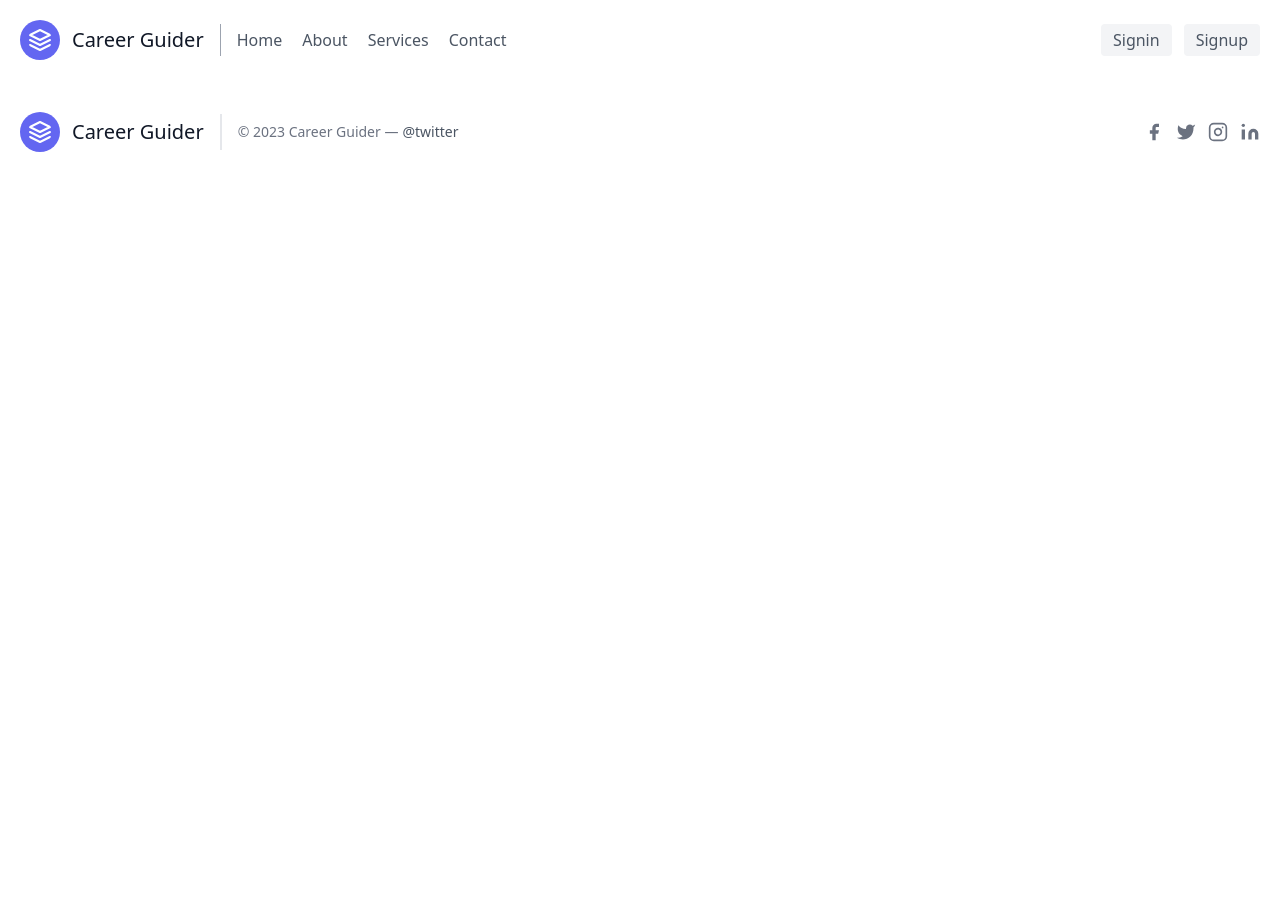
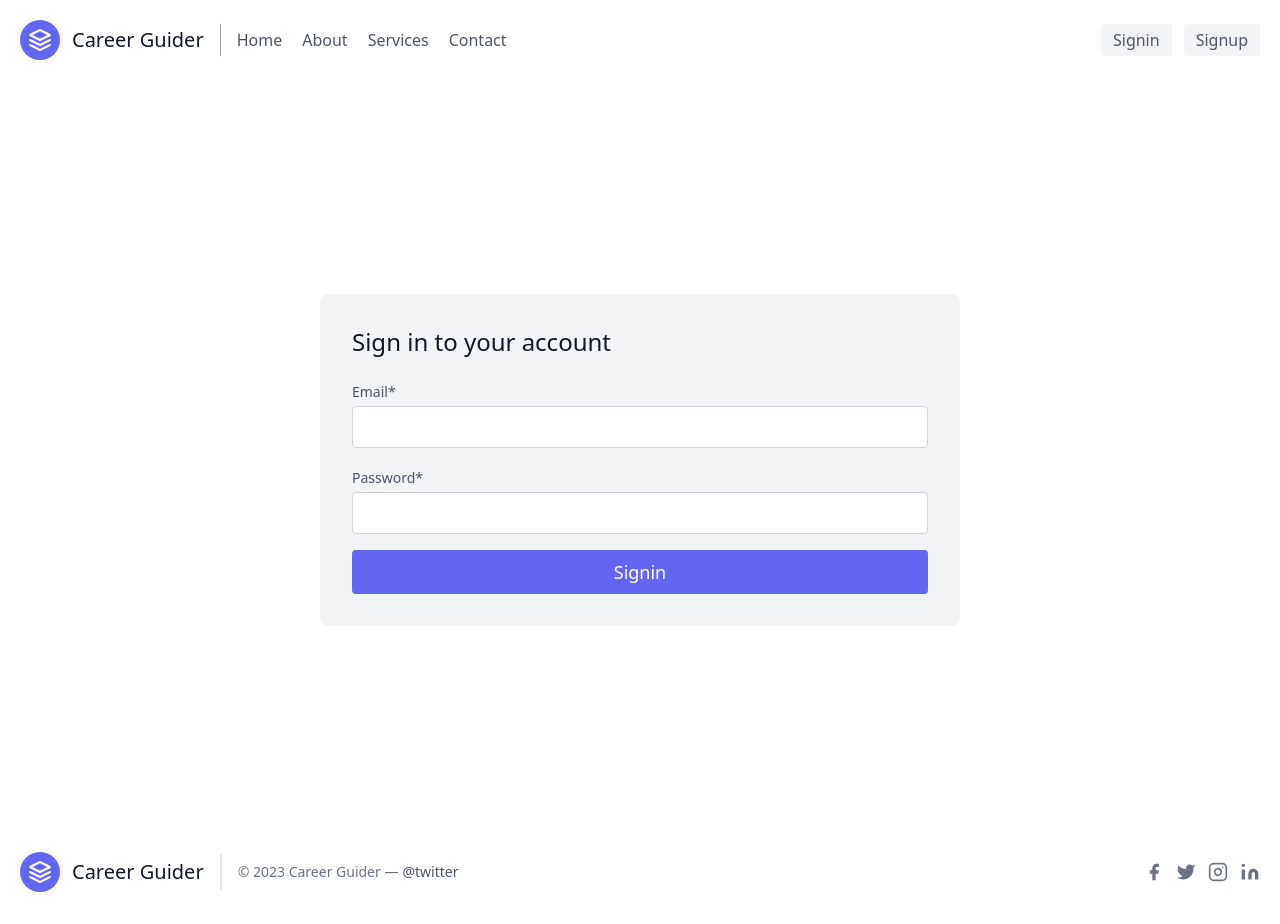
Before and after one commit to mohit7041/11920-ML-Assignment, a React (Vite) app: page /signin in a window 1280 px wide. Before the commit the page ends 800 px from the top, so only its background shows below. Built offline with nearby package versions, Linux system fonts and the light colour scheme.

Commit message:
update signin page

```diff
--- a/src/pages/Signin.jsx
+++ b/src/pages/Signin.jsx
@@ -1,11 +1,54 @@
-import React from "react";
-import Navbar from "../components/Navbar";
-import Footer from "../components/Footer";
+import React from 'react';
+import Navbar from '../components/Navbar';
+import Footer from '../components/Footer';
 
 const Signin = () => {
   return (
     <>
       <Navbar />
+      <section className="text-gray-600 body-font flex justify-center items-center w-1/2 mx-auto mt-5 h-[90vh]">
+        <div className=" bg-gray-100 rounded-lg p-8 flex flex-col md:ml-auto w-full mt-10 md:mt-0">
+          <h2 className="text-gray-900 text-2xl title-font mb-5">
+            Sign in to your account
+          </h2>
+
+          <div className="relative mb-4">
+            <label htmlFor="email" className="leading-7 text-sm text-gray-600">
+              Email*
+            </label>
+            <input
+              type="email"
+              id="email"
+              name="email"
+              className="w-full bg-white rounded border border-gray-300 focus:border-indigo-500 focus:ring-2 focus:ring-indigo-200 text-base outline-none text-gray-700 py-1 px-3 leading-8 transition-colors duration-200 ease-in-out"
+              data-ddg-inputtype="identities.emailAddress"
+              data-ddg-autofill="true"
+              required
+            />
+          </div>
+          <div className="relative mb-4">
+            <label htmlFor="email" className="leading-7 text-sm text-gray-600">
+              Password*
+            </label>
+            <input
+              type="password"
+              id="password"
+              name="password"
+              className="w-full bg-white rounded border border-gray-300 focus:border-indigo-500 focus:ring-2 focus:ring-indigo-200 text-base outline-none text-gray-700 py-1 px-3 leading-8 transition-colors duration-200 ease-in-out"
+              data-ddg-inputtype="identities.emailAddress"
+              data-ddg-autofill="true"
+              required
+            />
+          </div>
+
+          <button
+            type="submit"
+            className="text-white bg-indigo-500 border-0 py-2 px-8 focus:outline-none hover:bg-indigo-600 rounded text-lg"
+          >
+            Signin
+          </button>
+        </div>
+      </section>
       <Footer />
     </>
   );
```
